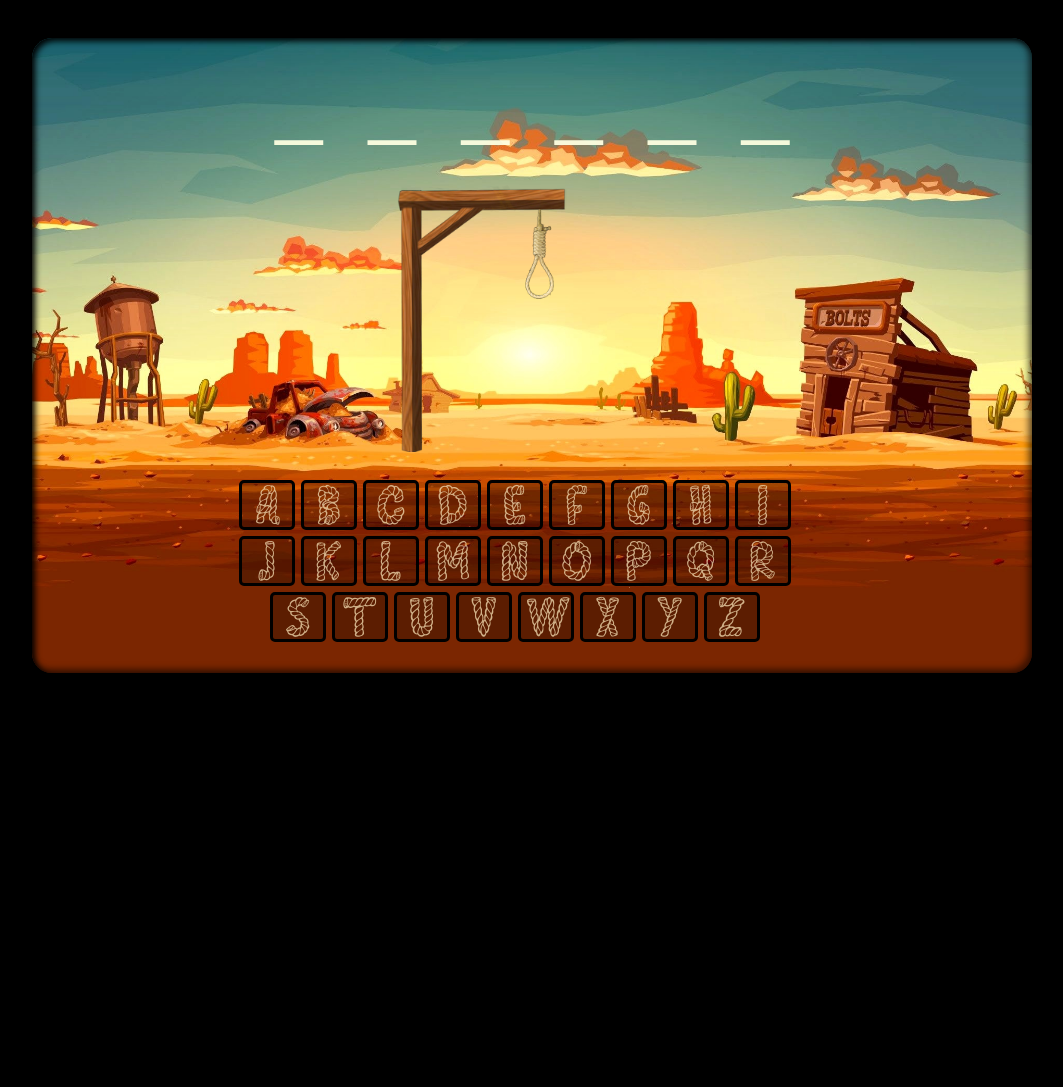
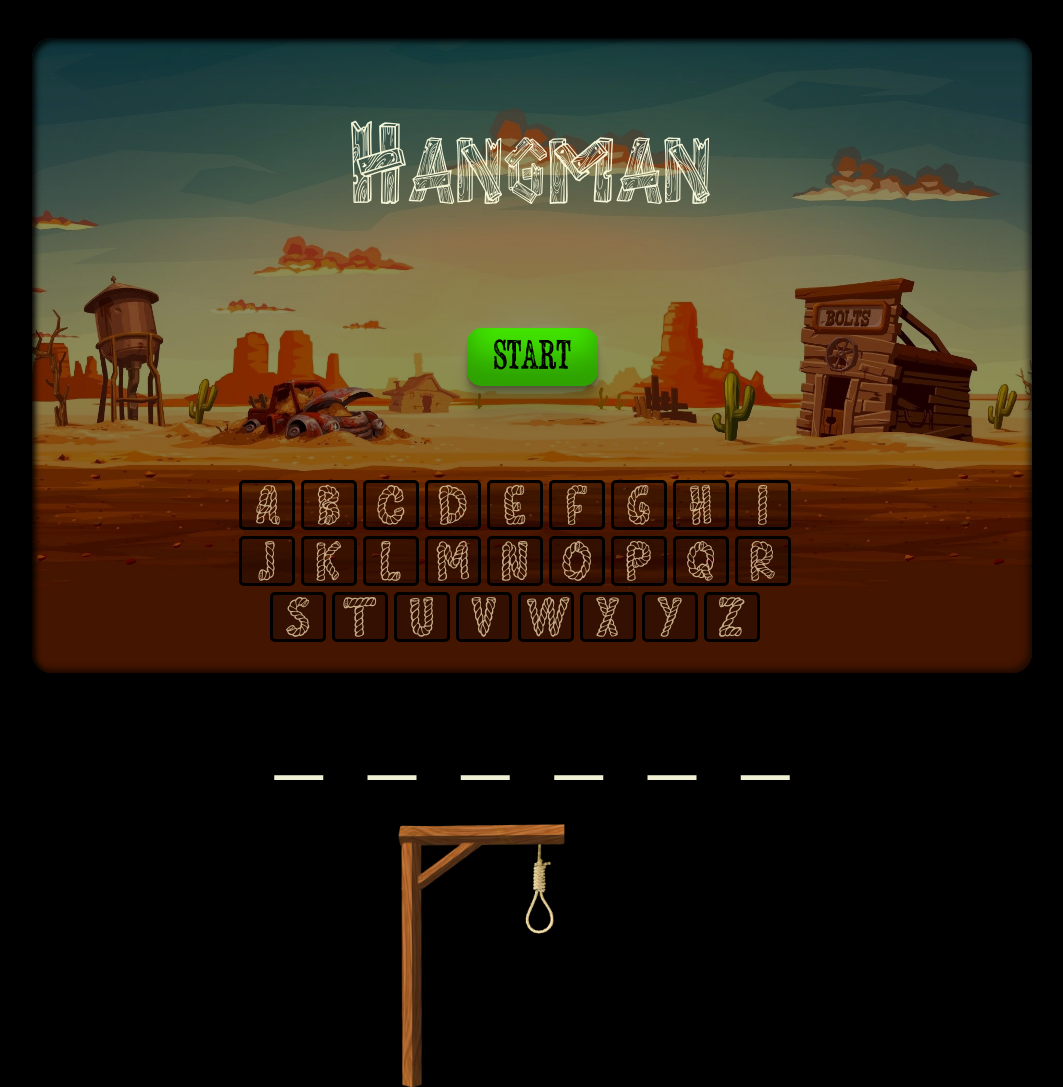
Before and after one commit to NicoSurguladze/Hangman, a plain HTML site: page index.html in a window 1280 px wide. Shown: the whole page, without its empty margins (108-1171 px from the left). Before the commit the page ends 800 px from the top, so only its background shows below. Drawn offline with Linux system fonts and the light colour scheme.

Commit message:
feat: add start menu

```diff
--- a/index.html
+++ b/index.html
@@ -7,6 +7,13 @@
 </head>
 <body>
     <main>
+
+        <div id="startMenu">
+            <h1 id="startTitle">Hangman</h1>
+            <button id="startButton" onclick="startButton()">Start</button>
+            <!-- <h3 id="categoryTitle">Select Catagory</h3> -->
+        </div>
+
 
         <div id="word">
             <span id="wordToBeGuessed"></span>
```
